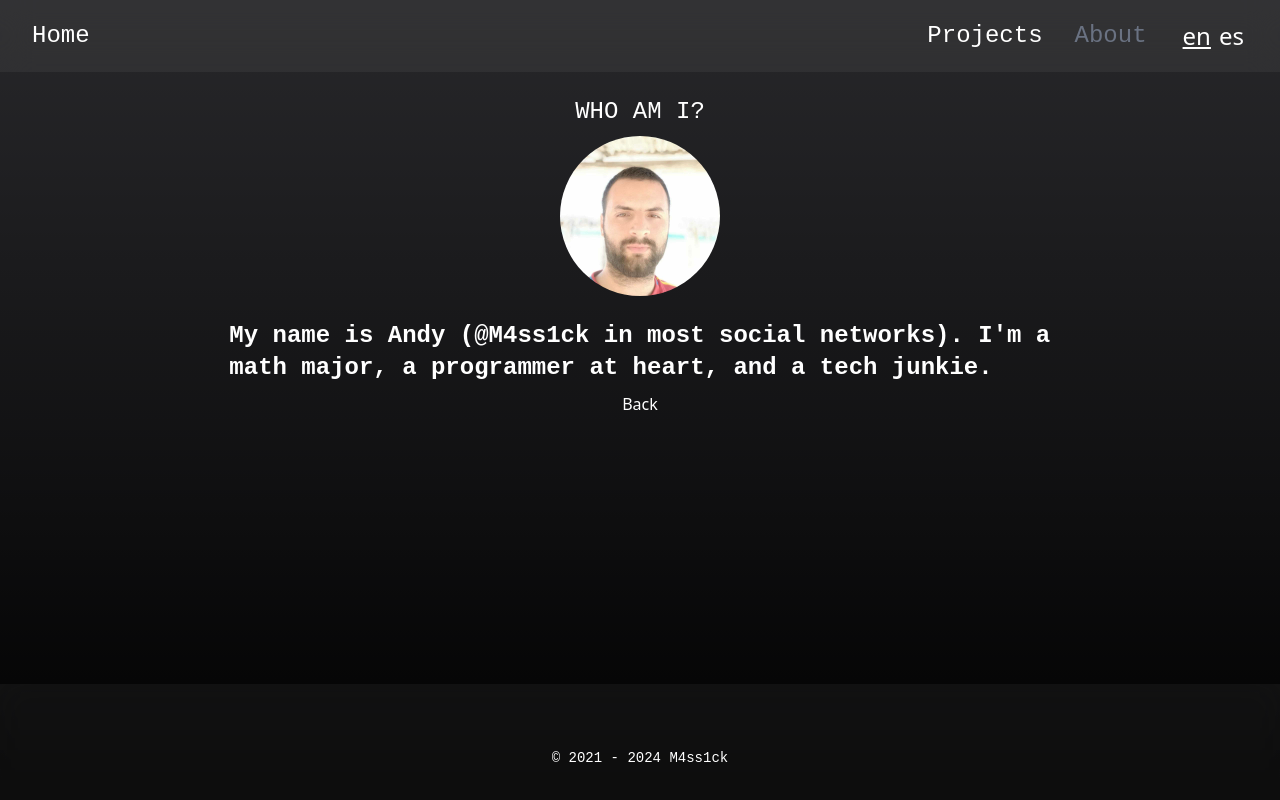
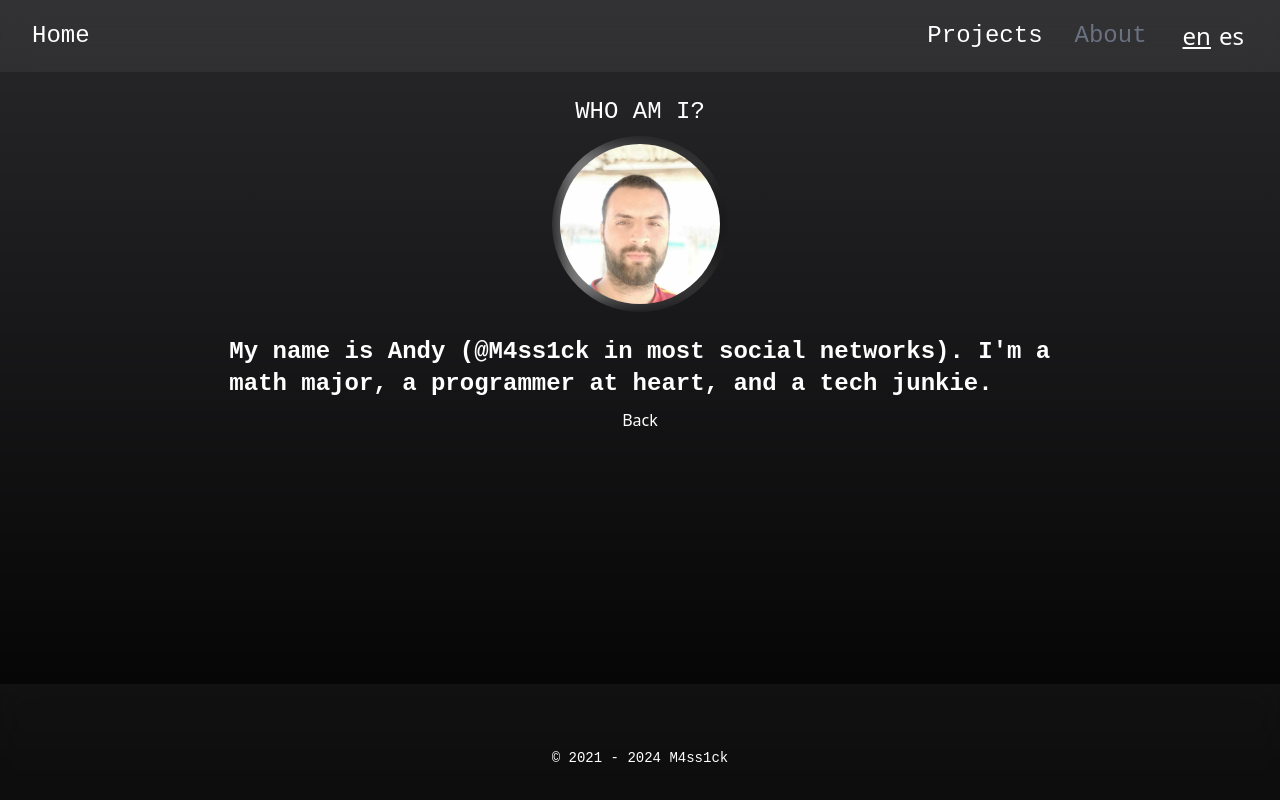
Before and after one commit to M4ss1ck/massick-portfolio-2, a Next.js app: page /en/about in a window 1280 px wide. Built offline with nearby package versions, Linux system fonts and the light colour scheme; a web font is replaced by a local one.

Commit message:
add fancy border animation

```diff
--- a/src/app/(app)/[lng]/about/page.tsx
+++ b/src/app/(app)/[lng]/about/page.tsx
@@ -31,6 +31,7 @@ export default function Page() {
             <h1 className="mt-4 text-lg uppercase lg:text-2xl font-display">
                 <span>{t("who_am_I")}</span>
             </h1>
+            <div className='fancy-border'>
                 <Image
                     className="rounded-full"
                     src={profile}
@@ -38,6 +39,7 @@ export default function Page() {
                     height={160}
                     alt={t("profile")}
                 />
+            </div>
             <p className="px-4 pt-8 text-xl font-semibold font-display md:w-2/3 md:pt-4 md:text-2xl max-w-prose">
                 {t("about_bio")}
             </p>
--- a/src/app/(app)/globals.css
+++ b/src/app/(app)/globals.css
@@ -9,6 +9,19 @@
   --color-foreground: var(--foreground);
 }
 
+@property --glow {
+  syntax: '<angle>';
+  inherits: false;
+  initial-value: 0deg;
+}
+
+@-webkit-keyframes glow {
+  to { --glow: 1turn }
+}
+
+@keyframes glow {
+  to { --glow: 1turn }
+}
 /*
   The default border color has changed to `currentColor` in Tailwind CSS v4,
   so we've added these compatibility styles to make sure everything still
@@ -65,4 +78,28 @@
     transition-timing-function: ease-in-out;
     transition-duration: 300ms;
   }
+
+  .fancy-border {
+    position: relative;
+    overflow: hidden;
+    padding: .5rem;
+    border-radius: 9999px;
+
+    &::before {
+      position: absolute;
+      z-index: -1;
+      inset: 1rem;
+      border: solid 1rem;
+        -o-border-image: conic-gradient(from var(--glow), #000000, #333333, #666666,
+      #999999, #cccccc, #ffffff, #cccccc, #999999, #666666, #333333, #000000) 1;
+           border-image: conic-gradient(from var(--glow), #000000, #333333, #666666,
+      #999999, #cccccc, #ffffff, #cccccc, #999999, #666666, #333333, #000000) 1;
+      border-radius: 9999px;
+      -webkit-filter: blur(.8rem);
+              filter: blur(.8rem);
+      -webkit-animation: glow 4s infinite linear;
+              animation: glow 4s infinite linear;
+      content: '';
+    }
+  }
 }
```
Lines whose indentation alone changed are shown as unchanged.
